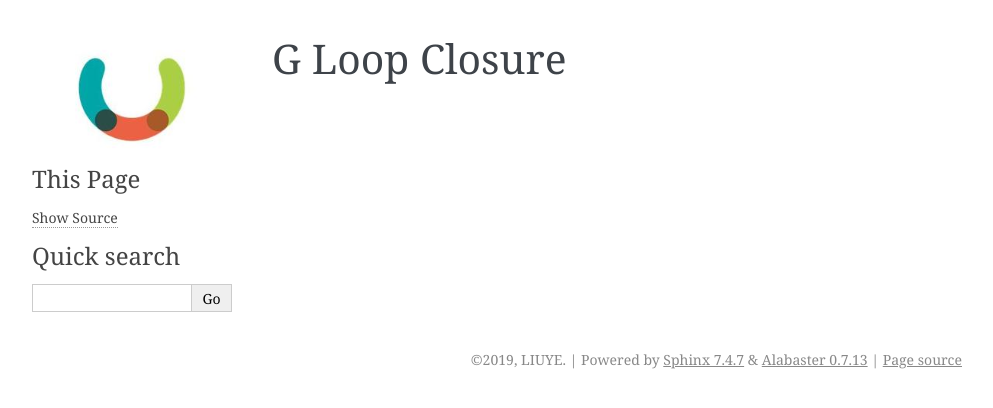
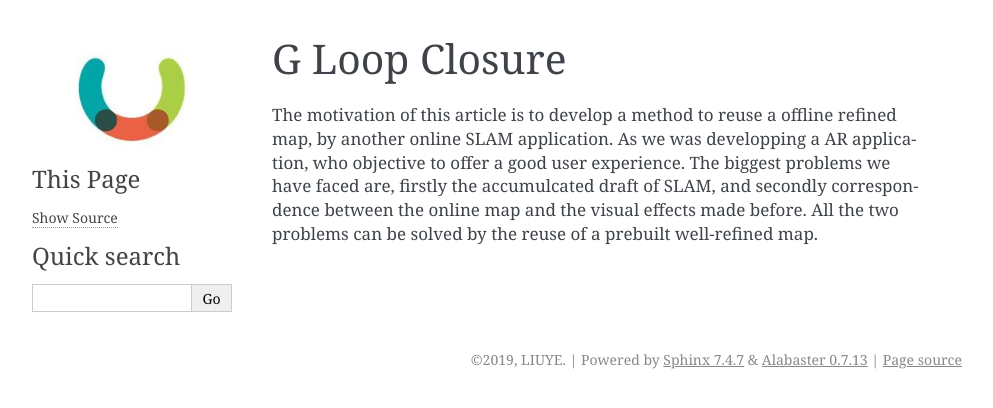
Before and after one commit to gggliuye/VIO, a Sphinx documentation site: the page built from docs/Gloopclosure/paper.rst, in a window 1280 px wide. Shown: the top 408 px of the page, without its empty margins (148-1141 px from the left). Built offline with Sphinx 7.4.7, drawn with Linux system fonts in a browser that asks for light colours.

Commit message:
Update paper.rst

```diff
--- a/docs/Gloopclosure/paper.rst
+++ b/docs/Gloopclosure/paper.rst
@@ -1,2 +1,4 @@
 G Loop Closure
 =======================
+
+The motivation of this article is to develop a method to reuse a offline refined map, by another online SLAM application. As we was developping a AR application, who objective to offer a good user experience. The biggest problems we have faced are, firstly the accumulcated draft of SLAM, and secondly correspondence between the online map and the visual effects made before.  All the two problems can be solved by the reuse of a prebuilt well-refined map.
```
